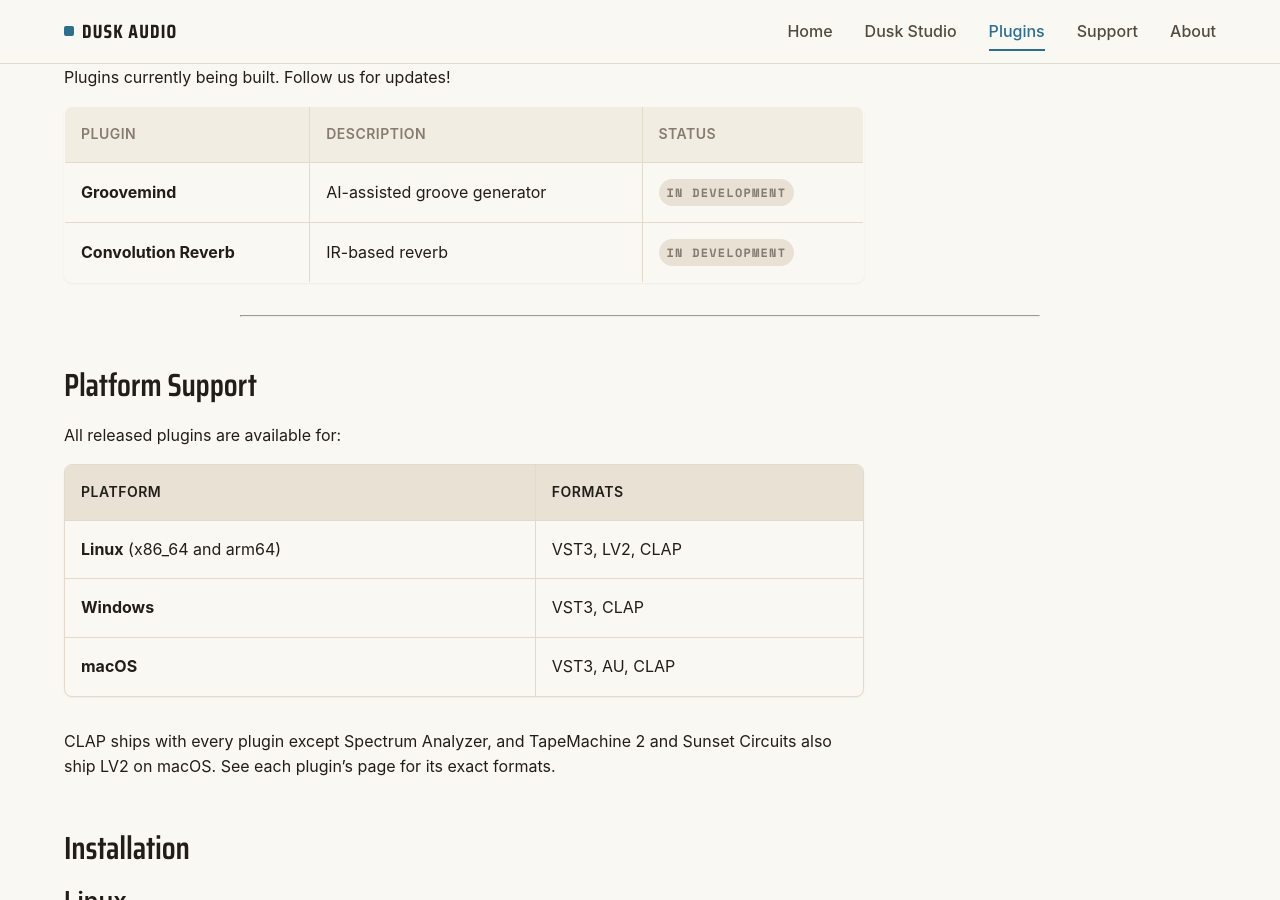
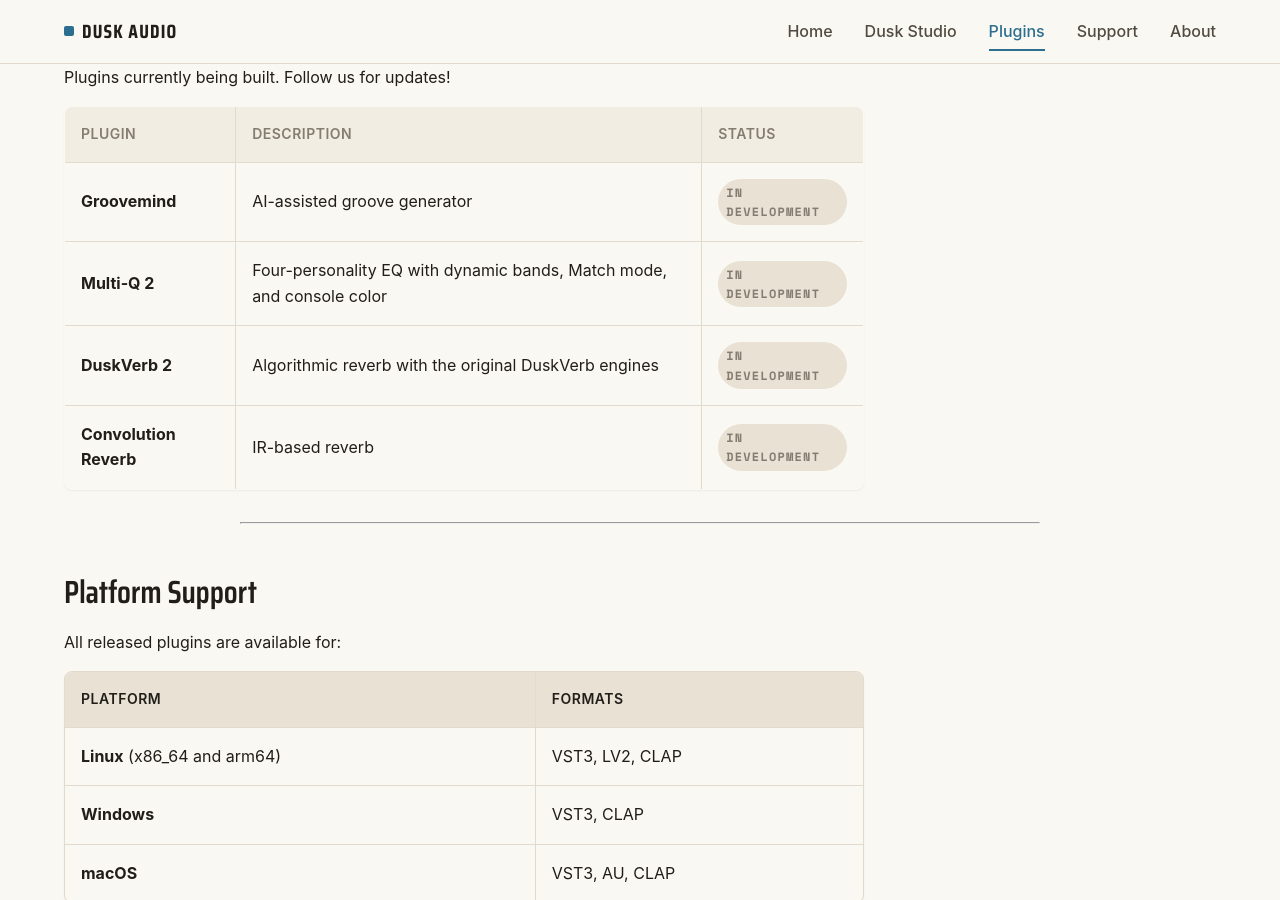
Before and after one commit to dusk-audio/dusk-audio.github.io, a Jekyll site: the page built from plugins/index.md, in a window 1280 px wide and 900 px high, scrolled down 3109 px. Built offline with Jekyll 4.4.1, drawn with Linux system fonts in a browser that asks for light colours.

Commit message:
List Multi-Q 2 and DuskVerb 2 as in development

```diff
--- a/_data/plugins.yml
+++ b/_data/plugins.yml
@@ -91,6 +91,13 @@
   featured: true
   version: 0.10.9
   released: "2026-02-05"
+- name: Multi-Q 2
+  slug: multi-q-2
+  tagline: Four-personality EQ with dynamic bands, Match mode, and console color
+  description: A native rebuild of Multi-Q with four EQ personalities, dynamic bands,
+    Match mode and console color. Completely free.
+  status: in-dev
+  featured: false
 - name: DuskVerb
   slug: duskverb
   tagline: Professional Algorithmic Reverb
@@ -102,6 +109,15 @@
   featured: true
   version: 0.7.3
   released: "2026-02-25"
+- name: DuskVerb 2
+  slug: duskverb-2
+  tagline: Algorithmic reverb with the original DuskVerb engines
+  description: The DuskVerb reverb engines in a native plugin with a redesigned,
+    resizable interface. The same engines and 20 factory presets, plus preset import
+    from the original DuskVerb, A/B comparison snapshots, user presets, and mono,
+    mono to stereo and stereo operation. Completely free.
+  status: in-dev
+  featured: false
 - name: Sunset Circuits
   slug: sunset-circuits
   tagline: Six vintage synth circuits in one instrument
```
